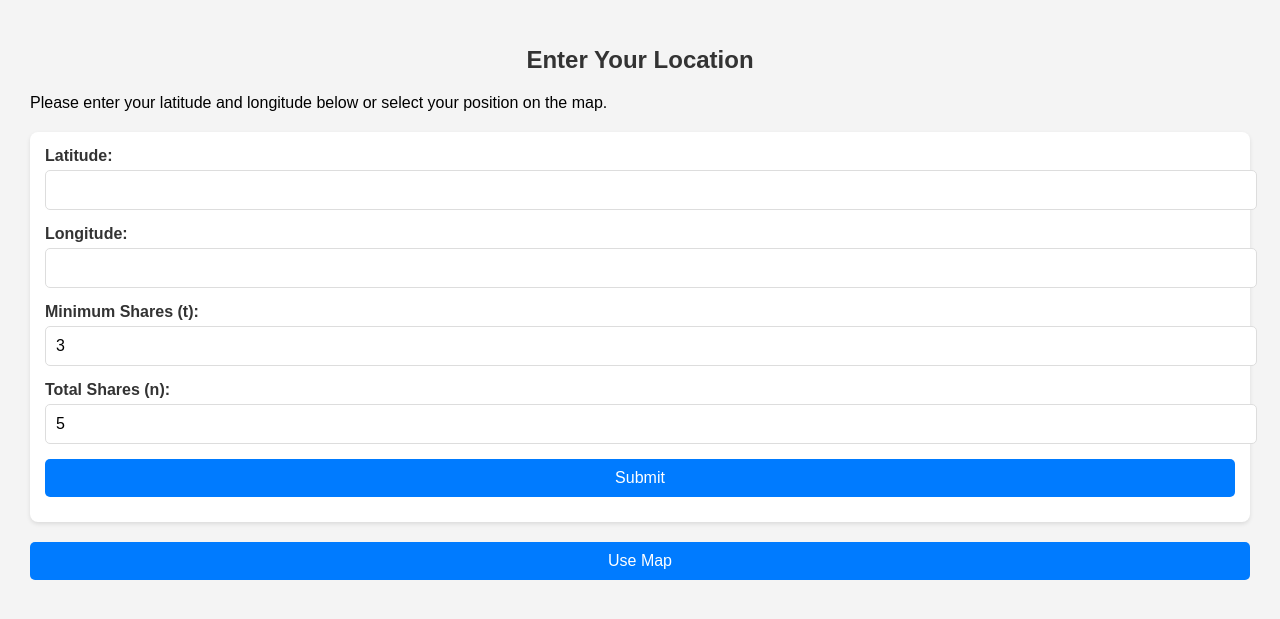
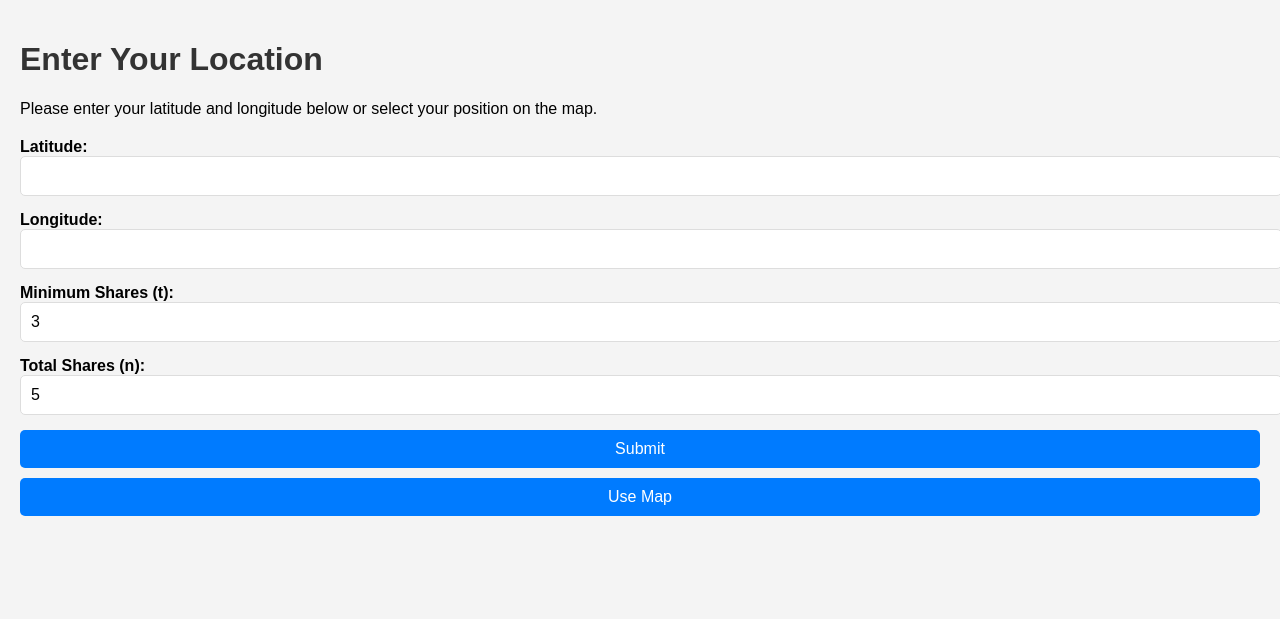
Before and after one commit to HarmanST/IndividualProject, a Flask app: page / in a window 1280 px wide. Shown: the top 619 px of the page. Run offline with Flask 3, Linux system fonts and the light colour scheme; some libraries are stand-ins or nearby versions.

Commit message:
Clean up code
created a js script for index.html
Also removed css from from index.html

```diff
--- /dev/null
+++ b/static/script.js
@@ -0,0 +1,43 @@
+var map;
+var mapModal = document.getElementById('map-modal');
+var useMapButton = document.getElementById('use-map-button');
+var closeMapButton = document.getElementById('close-map');
+
+useMapButton.onclick = function() {
+    mapModal.style.display = "block";
+
+    if (!map) {
+        map = L.map('map').setView([51.505, -0.09], 2);
+        L.tileLayer('https://{s}.tile.openstreetmap.org/{z}/{x}/{y}.png', {
+            attribution: '&copy; <a href="https://www.openstreetmap.org/copyright">OpenStreetMap</a> contributors'
+        }).addTo(map);
+
+        var marker;
+        map.on('click', function(e) {
+            if (marker) {
+                map.removeLayer(marker);
+            }
+            marker = L.marker(e.latlng).addTo(map);
+            document.getElementById('latitude').value = e.latlng.lat;
+            document.getElementById('longitude').value = e.latlng.lng;
+            closeMap();  // Automatically close the map after selecting a location
+        });
+    }
+    setTimeout(function() {
+        map.invalidateSize(); // Fix map rendering issue when opening modal
+    }, 100);
+};
+
+closeMapButton.onclick = function() {
+    closeMap();
+};
+
+function closeMap() {
+    mapModal.style.display = "none";
+}
+
+window.onclick = function(event) {
+    if (event.target == mapModal) {
+        closeMap();
+    }
+}
--- a/static/styles.css
+++ b/static/styles.css
@@ -1,3 +1,4 @@
+/* Existing styles */
 body {
     font-family: Arial, sans-serif;
     background-color: #f4f4f4;
@@ -17,19 +18,101 @@ label {
     font-weight: bold;
 }
 
-input[type="text"] {
-    padding: 5px;
-    margin-right: 10px;
+input[type="text"],
+input[type="number"] {
+    width: 100%;
+    padding: 10px;
+    margin-bottom: 15px;
+    border: 1px solid #ddd;
+    border-radius: 5px;
+    font-size: 16px;
 }
 
 button {
-    padding: 5px 10px;
+    padding: 10px;
     background-color: #007BFF;
     color: white;
     border: none;
+    border-radius: 5px;
     cursor: pointer;
+    margin-bottom: 10px;
+    width: 100%;
+    font-size: 16px;
 }
 
 button:hover {
     background-color: #0056b3;
 }
+
+/* New styles */
+.output-container {
+    background-color: #fff;
+    border: 1px solid #ccc;
+    padding: 15px;
+    border-radius: 8px;
+    box-shadow: 0 2px 4px rgba(0, 0, 0, 0.1);
+    margin-bottom: 20px;
+}
+
+.output-container h3 {
+    font-size: 18px;
+    color: #333;
+    margin-bottom: 10px;
+}
+
+.output-container p {
+    font-size: 16px;
+    color: #555;
+    margin-bottom: 8px;
+}
+
+.output-container table {
+    width: 100%;
+    border-collapse: collapse;
+    margin-top: 15px;
+}
+
+.output-container th,
+.output-container td {
+    padding: 8px;
+    text-align: left;
+    border: 1px solid #ddd;
+    font-size: 14px;
+}
+
+#map-modal {
+    display: none;
+    position: fixed;
+    z-index: 1000;
+    left: 0;
+    top: 0;
+    width: 100%;
+    height: 100%;
+    overflow: auto;
+    background-color: rgba(0, 0, 0, 0.7);
+}
+
+#map-content {
+    position: relative;
+    margin: auto;
+    width: 90%;
+    height: 90%;
+    background-color: #fff;
+    border-radius: 8px;
+}
+
+#close-map {
+    position: absolute;
+    top: 10px;
+    right: 20px;
+    font-size: 24px;
+    font-weight: bold;
+    color: #333;
+    cursor: pointer;
+}
+
+#map {
+    width: 100%;
+    height: 100%;
+    border-radius: 8px;
+}
--- a/templates/index.html
+++ b/templates/index.html
@@ -7,132 +7,6 @@
     <link rel="stylesheet" href="{{ url_for('static', filename='styles.css') }}">
     <!-- Leaflet CSS for the map -->
     <link rel="stylesheet" href="https://unpkg.com/leaflet@1.7.1/dist/leaflet.css" />
-    <style>
-        body {
-            font-family: Arial, sans-serif;
-            margin: 10px;
-            background-color: #f4f4f4;
-        }
-
-        h1 {
-            color: #333;
-            text-align: center;
-            font-size: 24px;
-            margin-bottom: 20px;
-        }
-
-        form {
-            background-color: #fff;
-            padding: 15px;
-            border-radius: 8px;
-            box-shadow: 0 2px 4px rgba(0, 0, 0, 0.1);
-            margin-bottom: 20px;
-        }
-
-        label {
-            display: block;
-            font-size: 16px;
-            color: #333;
-            margin-bottom: 5px;
-        }
-
-        input[type="text"],
-        input[type="number"] {
-            width: 100%;
-            padding: 10px;
-            margin-bottom: 15px;
-            border: 1px solid #ddd;
-            border-radius: 5px;
-            font-size: 16px;
-        }
-
-        button {
-            width: 100%;
-            padding: 10px;
-            background-color: #007BFF;
-            color: #fff;
-            border: none;
-            border-radius: 5px;
-            font-size: 16px;
-            cursor: pointer;
-            margin-bottom: 10px;
-        }
-
-        button:hover {
-            background-color: #0056b3;
-        }
-
-        .output-container {
-            background-color: #fff;
-            border: 1px solid #ccc;
-            padding: 15px;
-            border-radius: 8px;
-            box-shadow: 0 2px 4px rgba(0, 0, 0, 0.1);
-        }
-
-        .output-container h3 {
-            font-size: 18px;
-            color: #333;
-            margin-bottom: 10px;
-        }
-
-        .output-container p {
-            font-size: 16px;
-            color: #555;
-            margin-bottom: 8px;
-        }
-
-        .output-container table {
-            width: 100%;
-            border-collapse: collapse;
-            margin-top: 15px;
-        }
-
-        .output-container th,
-        .output-container td {
-            padding: 8px;
-            text-align: left;
-            border: 1px solid #ddd;
-            font-size: 14px;
-        }
-
-        #map-modal {
-            display: none;
-            position: fixed;
-            z-index: 1000;
-            left: 0;
-            top: 0;
-            width: 100%;
-            height: 100%;
-            overflow: auto;
-            background-color: rgba(0, 0, 0, 0.7);
-        }
-
-        #map-content {
-            position: relative;
-            margin: auto;
-            width: 90%;
-            height: 90%;
-            background-color: #fff;
-            border-radius: 8px;
-        }
-
-        #close-map {
-            position: absolute;
-            top: 10px;
-            right: 20px;
-            font-size: 24px;
-            font-weight: bold;
-            color: #333;
-            cursor: pointer;
-        }
-
-        #map {
-            width: 100%;
-            height: 100%;
-            border-radius: 8px;
-        }
-    </style>
 </head>
 <body>
 <h1>Enter Your Location</h1>
@@ -205,52 +79,9 @@
 </div>
 {% endif %}
 
-<!-- Leaflet JS for map functionality -->
+<!-- Link to Leaflet JS for map functionality -->
 <script src="https://unpkg.com/leaflet@1.7.1/dist/leaflet.js"></script>
-<script>
-    var map;
-    var mapModal = document.getElementById('map-modal');
-    var useMapButton = document.getElementById('use-map-button');
-    var closeMapButton = document.getElementById('close-map');
-
-    useMapButton.onclick = function() {
-        mapModal.style.display = "block";
-
-        if (!map) {
-            map = L.map('map').setView([51.505, -0.09], 2);
-            L.tileLayer('https://{s}.tile.openstreetmap.org/{z}/{x}/{y}.png', {
-                attribution: '&copy; <a href="https://www.openstreetmap.org/copyright">OpenStreetMap</a> contributors'
-            }).addTo(map);
-
-            var marker;
-            map.on('click', function(e) {
-                if (marker) {
-                    map.removeLayer(marker);
-                }
-                marker = L.marker(e.latlng).addTo(map);
-                document.getElementById('latitude').value = e.latlng.lat;
-                document.getElementById('longitude').value = e.latlng.lng;
-                closeMap();  // Automatically close the map after selecting a location
-            });
-        }
-        setTimeout(function() {
-            map.invalidateSize(); // Fix map rendering issue when opening modal
-        }, 100);
-    };
-
-    closeMapButton.onclick = function() {
-        closeMap();
-    };
-
-    function closeMap() {
-        mapModal.style.display = "none";
-    }
-
-    window.onclick = function(event) {
-        if (event.target == mapModal) {
-            closeMap();
-        }
-    };
-</script>
+<!-- Link to external JavaScript file -->
+<script src="{{ url_for('static', filename='script.js') }}"></script>
 </body>
 </html>
```
